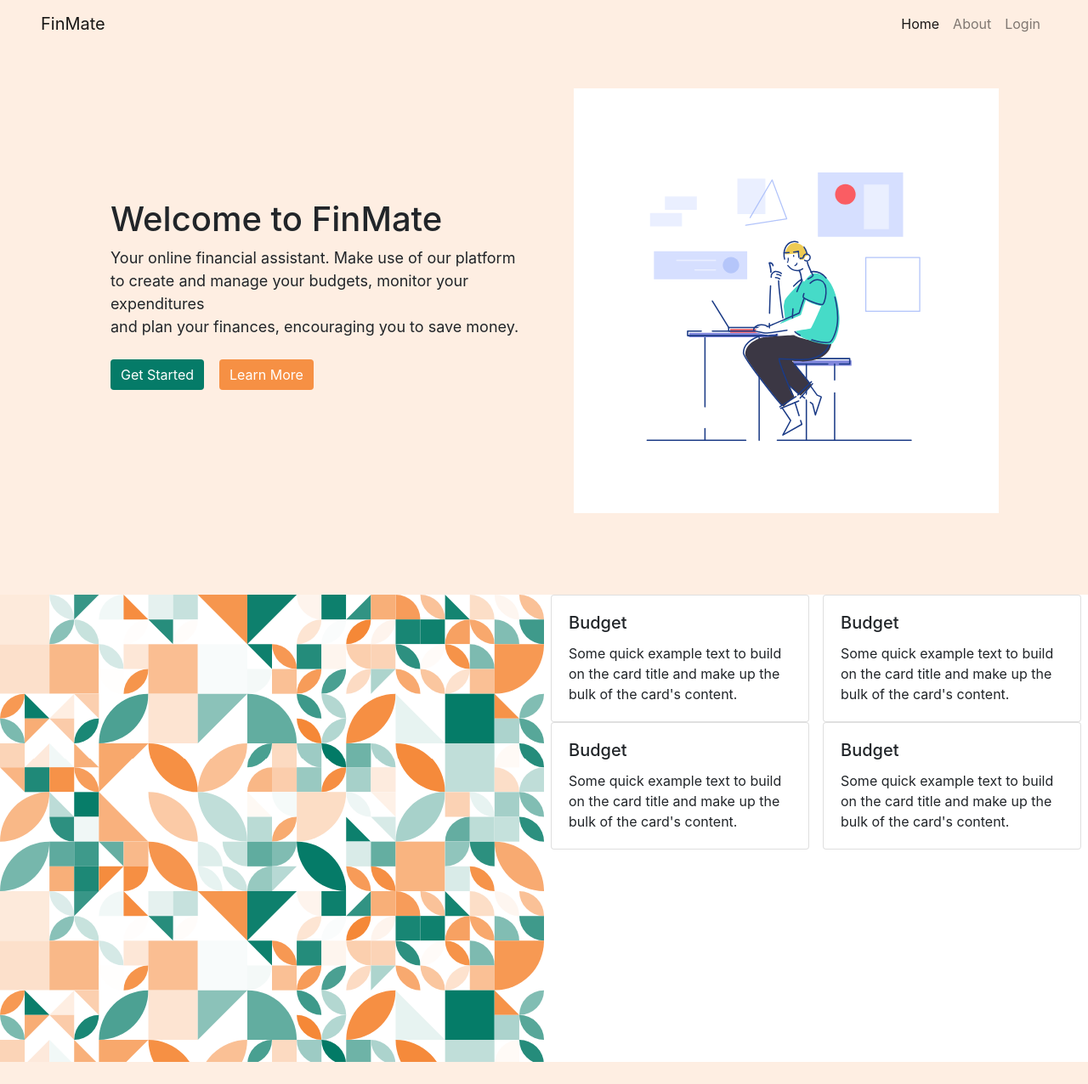
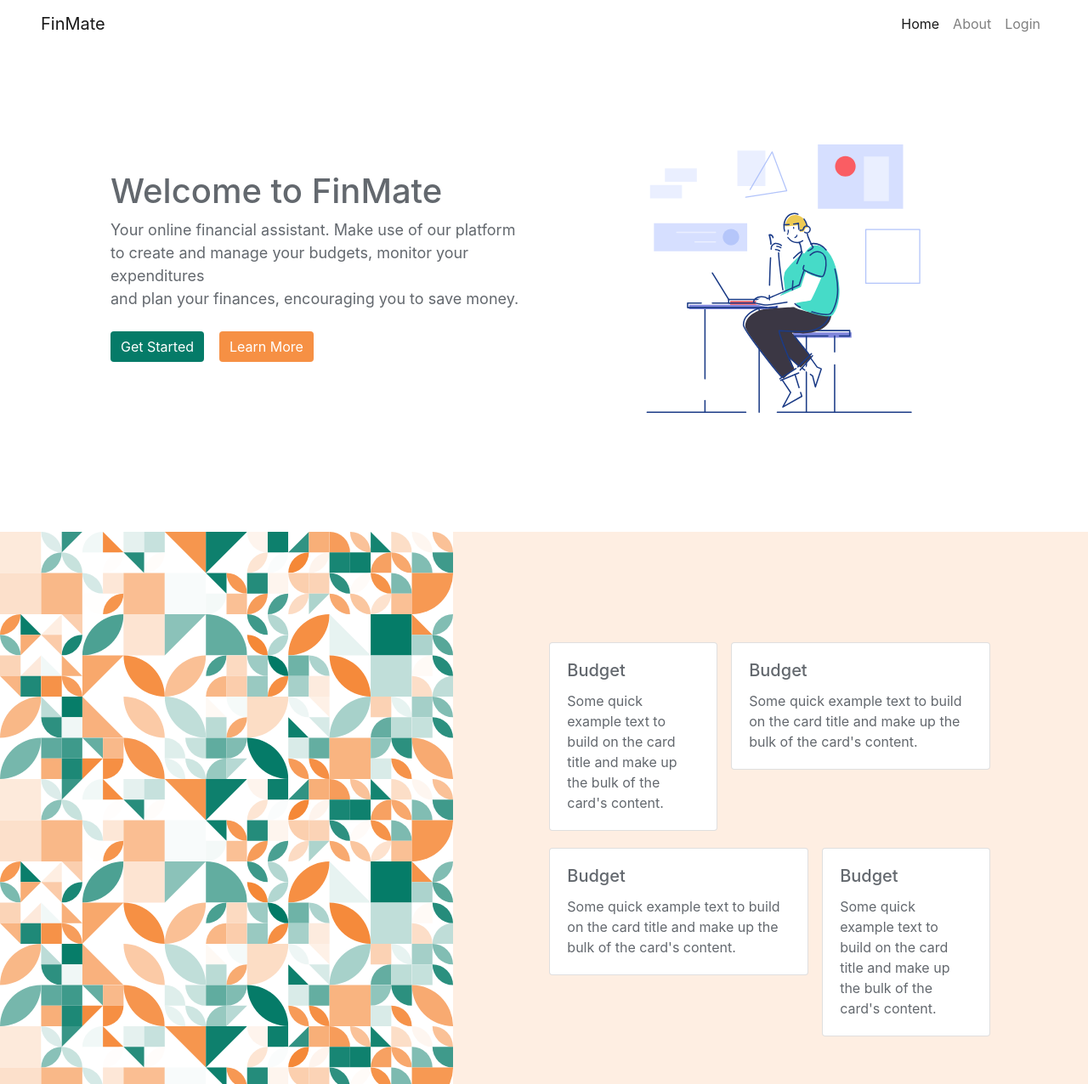
Before and after one commit to Jordan-Rob/FinMate-FE, a React (Create React App) app: page / in a window 1280 px wide. Shown: the whole page at 85% size. Before the commit the page ends 1250 px from the top, so only its background shows below. Built offline with nearby package versions, Linux system fonts and the light colour scheme.

Commit message:
modified home page styling

```diff
--- a/src/components/Home.js
+++ b/src/components/Home.js
@@ -14,8 +14,9 @@ const Home = () => {
     }, [])
 
     return (
-        <div>
-            <div className="container mt-5">
+        <div style={{ color:'#63686e' }}>
+            <div style={{ background:'#fff', paddingTop:'15px', paddingBottom:'55px' }}>
+                <div className="container ">
                     <div className="row" >
                         <div className="col-md-6 " style={{ paddingTop:'130px', paddingLeft:'60px', fontSize:'18px' }}>
                             <h1 className=''>Welcome to FinMate</h1>
@@ -34,16 +35,16 @@ const Home = () => {
                         </div>
                     </div>
                 </div>
+            </div>
 
-
-            <div className="container-fluid mt-5 pt-5" >
-                <div className="row"  style={{ height:'550px'}}>
-                    <div className="col-md-6 p-0" style={{ backgroundImage:`url(${pattern})` }}>
+            <div className="container-fluid " >
+                <div className="row"  style={{ height:'650px'}}>
+                    <div className="col-md-5 p-0" style={{ backgroundImage:`url(${pattern})` }}>
                     </div>
-                    <div className="col-md-6 p-0" style={{  background:'#fff'}}>
-                        <div className="container">
-                            <div className="row">
-                                <div className="col-md-6 px-2 mx-0 ">
+                    <div className="col-md-7 p-0" style={{ position:'relative' }}>
+                        <div className="container"  style={{ position:'absolute', top:'20%', paddingLeft:'120px' }}>
+                            <div className="row" style={{ marginBottom:'20px' }}>
+                                <div className="col-md-4 px-2 mx-0 ">
                                     <Card>
                                         <Card.Body>
                                             <Card.Title>Budget</Card.Title>
@@ -78,7 +79,7 @@ const Home = () => {
                                         </Card.Body>
                                     </Card>
                                 </div>
-                                <div className="col-md-6 px-2 mx-0 ">
+                                <div className="col-md-4 px-2 mx-0 ">
                                     <Card>
                                         <Card.Body>
                                             <Card.Title>Budget</Card.Title>
--- a/src/components/Nav.js
+++ b/src/components/Nav.js
@@ -3,8 +3,8 @@ import {Link} from 'react-router-dom'
 
 const Nav = () => {
     return (
-        <div >
-          <nav  className=" navbar navbar-expand-lg navbar-light px-0 " style={{ background:'#FEEEE2'}}>
+        <div  >
+          <nav  className=" navbar navbar-expand-lg navbar-light px-0 " style={{ background:'#fff' }}>
             <a className="navbar-brand ml-5" href="#">
                 FinMate
             </a>
```
Lines whose indentation alone changed are shown as unchanged.
